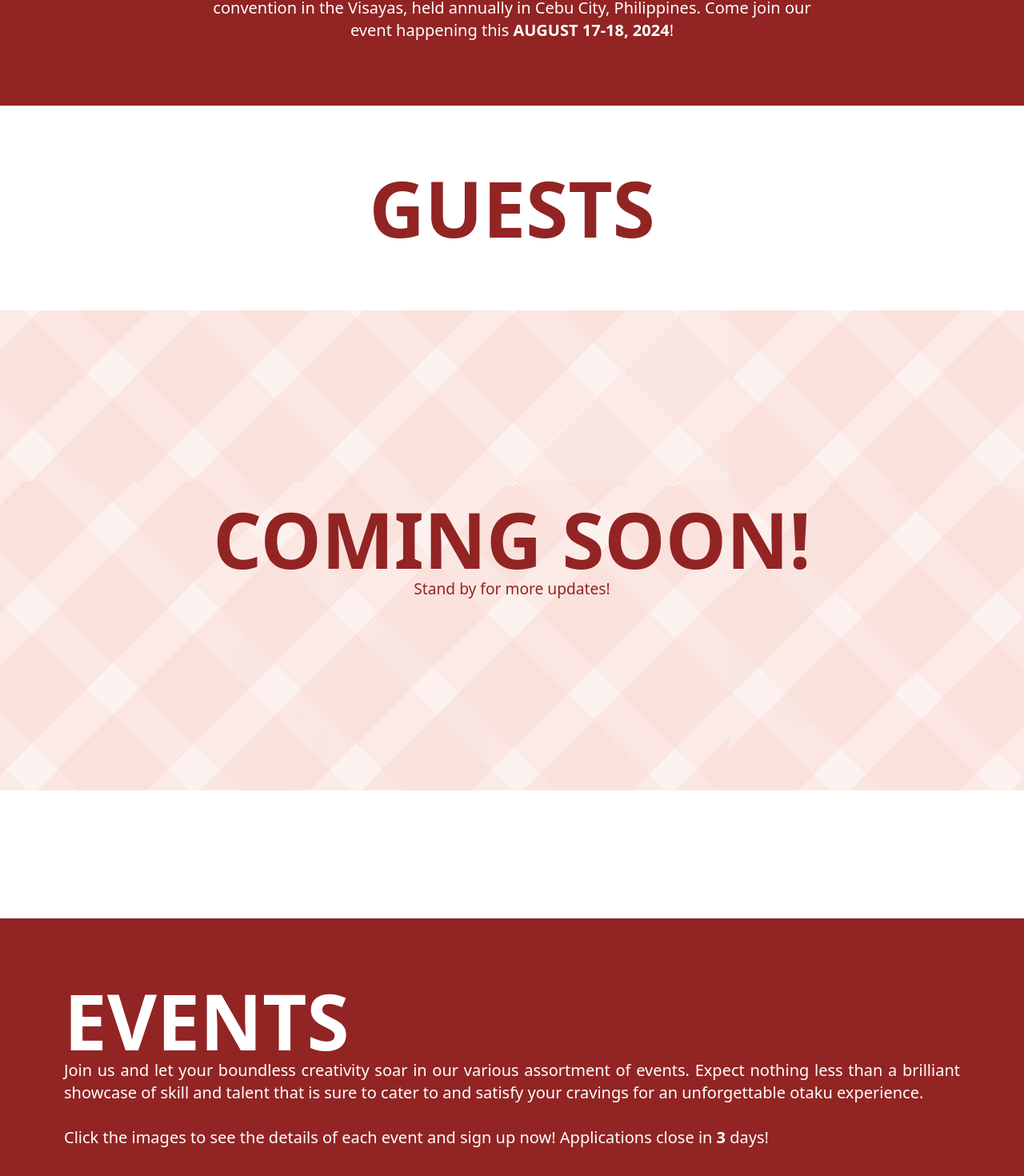
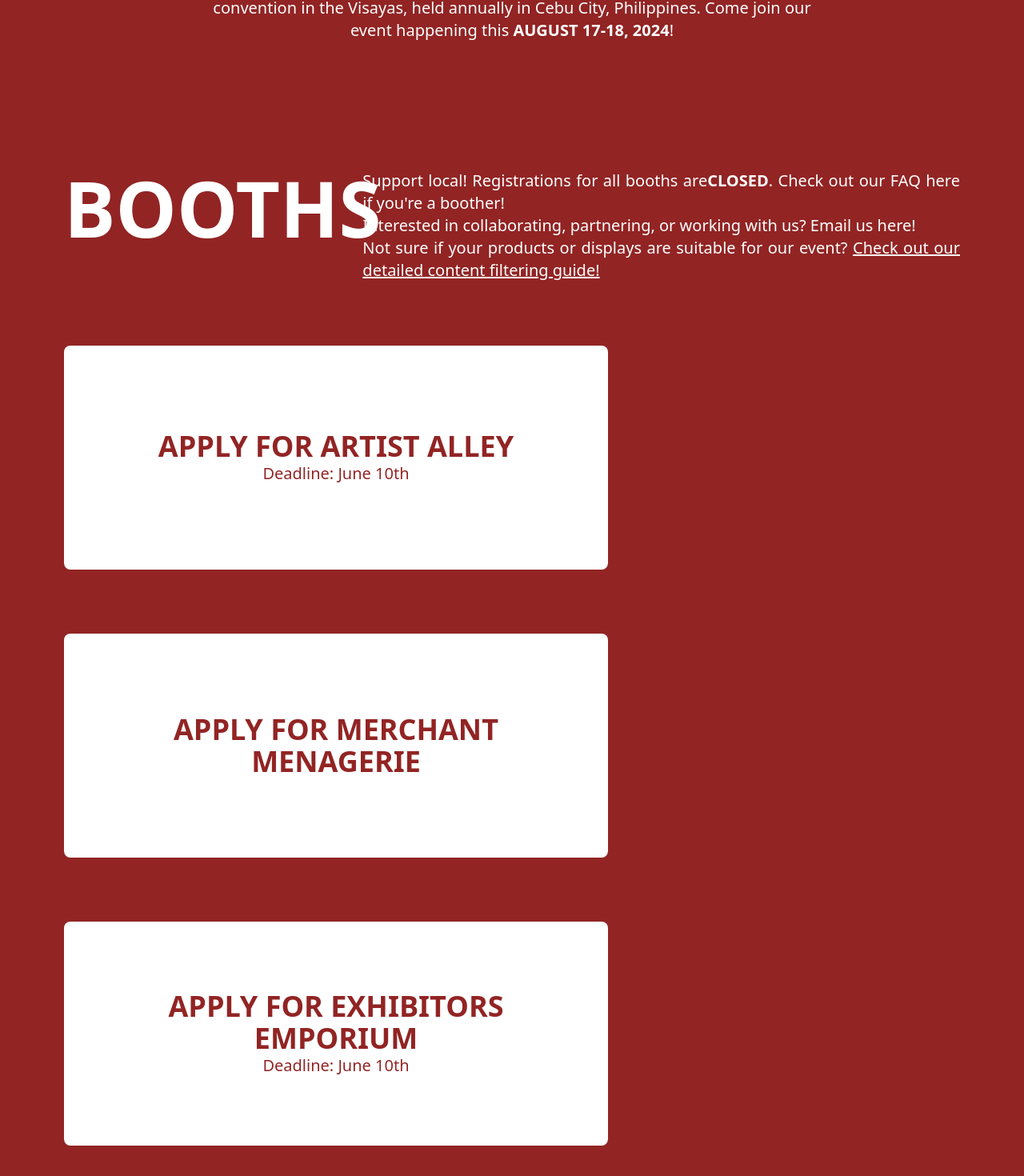
Before and after one commit to maxellmilay/otakufest-ph, a Next.js app: page / in a window 1280 px wide. Shown: the part 996-2466 px from the top of the page at 80% size. Built offline with nearby package versions, Linux system fonts and the light colour scheme.

Commit message:
[UI] made booth section first draft(?)

```diff
--- a/app/page.tsx
+++ b/app/page.tsx
@@ -8,6 +8,7 @@
 import VtuberSection from '@/components/VtuberSection';
 import EventSection from '@/components/EventSection';
 import SponsorSection from '@/components/SponsorSection';
+import BoothSection from '@/components/BoothSection';
 
 const Home = () => {
     return (
@@ -19,6 +20,11 @@
             <section>
                 <EventDescription />
             </section>
+
+            <section>
+                <BoothSection />
+            </section>
+
             <section id="guestSection">
                 <GuestSection />
             </section>
--- /dev/null
+++ b/components/BoothSection.tsx
@@ -0,0 +1,56 @@
+import React from 'react';
+
+const BoothSection = () => {
+    return (
+        <div className="flex flex-col items-center justify-around text-justify bg-site-main w-full p-10 md:p-20">
+            <div className="flex flex-col md:flex-row text-white w-full">
+                <span className="text-5xl md:text-8xl font-bold w-1/3">
+                    BOOTHS
+                </span>
+                <span className="w-full md:w-2/3 text-md md:text-xl">
+                    Support local! Registrations for all booths are
+                    <b>CLOSED</b>. Check out our FAQ here if you&apos;re a
+                    boother!
+                    <br />
+                    Interested in collaborating, partnering, or working with us?
+                    Email us here! <br />
+                    Not sure if your products or displays are suitable for our
+                    event?{' '}
+                    <a
+                        href="https://bit.ly/43W8Rbw"
+                        className="underline hover:text-gray-200"
+                    >
+                        Check out our detailed content filtering guide!
+                    </a>
+                </span>
+            </div>
+            <div className="flex flex-row flex-wrap w-full justify-between">
+                <div className="flex flex-col w-[85vh] h-[20vh] md:h-[35vh] text-site-main text-md md:text-xl px-10 bg-white mt-10 md:mt-20 rounded-lg items-center justify-center text-center hover:scale-[1.05] transform transition duration-y">
+                    <span className="text-xl md:text-4xl font-bold">
+                        APPLY FOR ARTIST ALLEY
+                    </span>
+                    Deadline: June 10th
+                </div>
+                <div className="flex flex-col w-[85vh] h-[20vh] md:h-[35vh] text-site-main text-md md:text-xl px-10 bg-white mt-10 md:mt-20 rounded-lg items-center justify-center text-center hover:scale-[1.05] transform transition duration-y">
+                    <span className="text-xl md:text-4xl font-bold">
+                        APPLY FOR MERCHANT MENAGERIE
+                    </span>
+                </div>
+                <div className="flex flex-col w-[85vh] h-[20vh] md:h-[35vh] text-site-main text-md md:text-xl px-10 bg-white mt-10 md:mt-20 rounded-lg items-center justify-center text-center hover:scale-[1.05] transform transition duration-y">
+                    <span className="text-xl md:text-4xl font-bold">
+                        APPLY FOR EXHIBITORS EMPORIUM
+                    </span>
+                    Deadline: June 10th
+                </div>
+                <div className="flex flex-col w-[85vh] h-[20vh] md:h-[35vh] text-site-main text-md md:text-xl px-10 bg-white mt-10 md:mt-20 rounded-lg items-center justify-center text-center hover:scale-[1.05] transform transition duration-y">
+                    <span className="text-xl md:text-4xl font-bold">
+                        APPLY FOR COSPLAY CROSSWALK
+                    </span>
+                    Deadline: June 10th
+                </div>
+            </div>
+        </div>
+    );
+};
+
+export default BoothSection;
```
